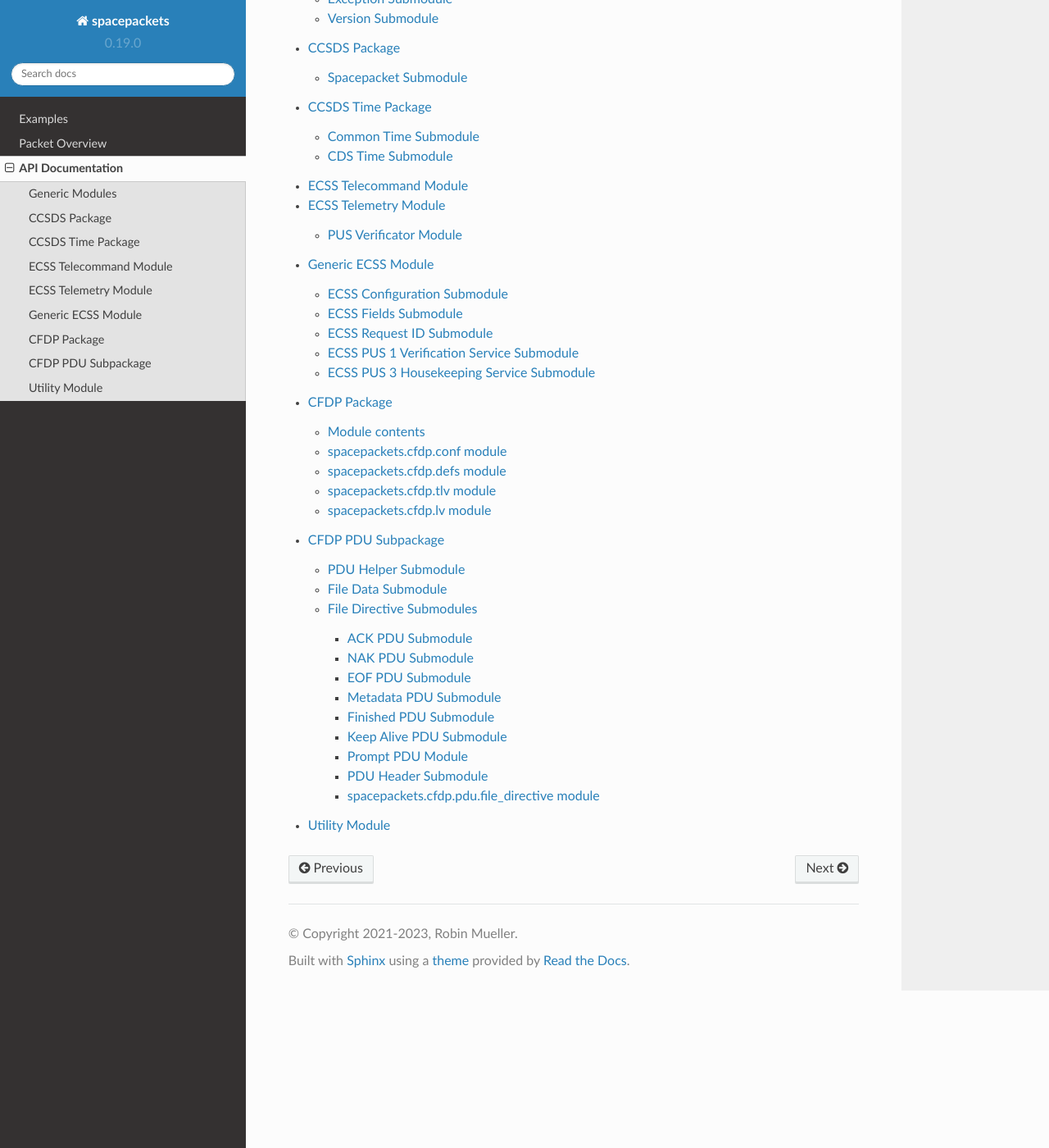
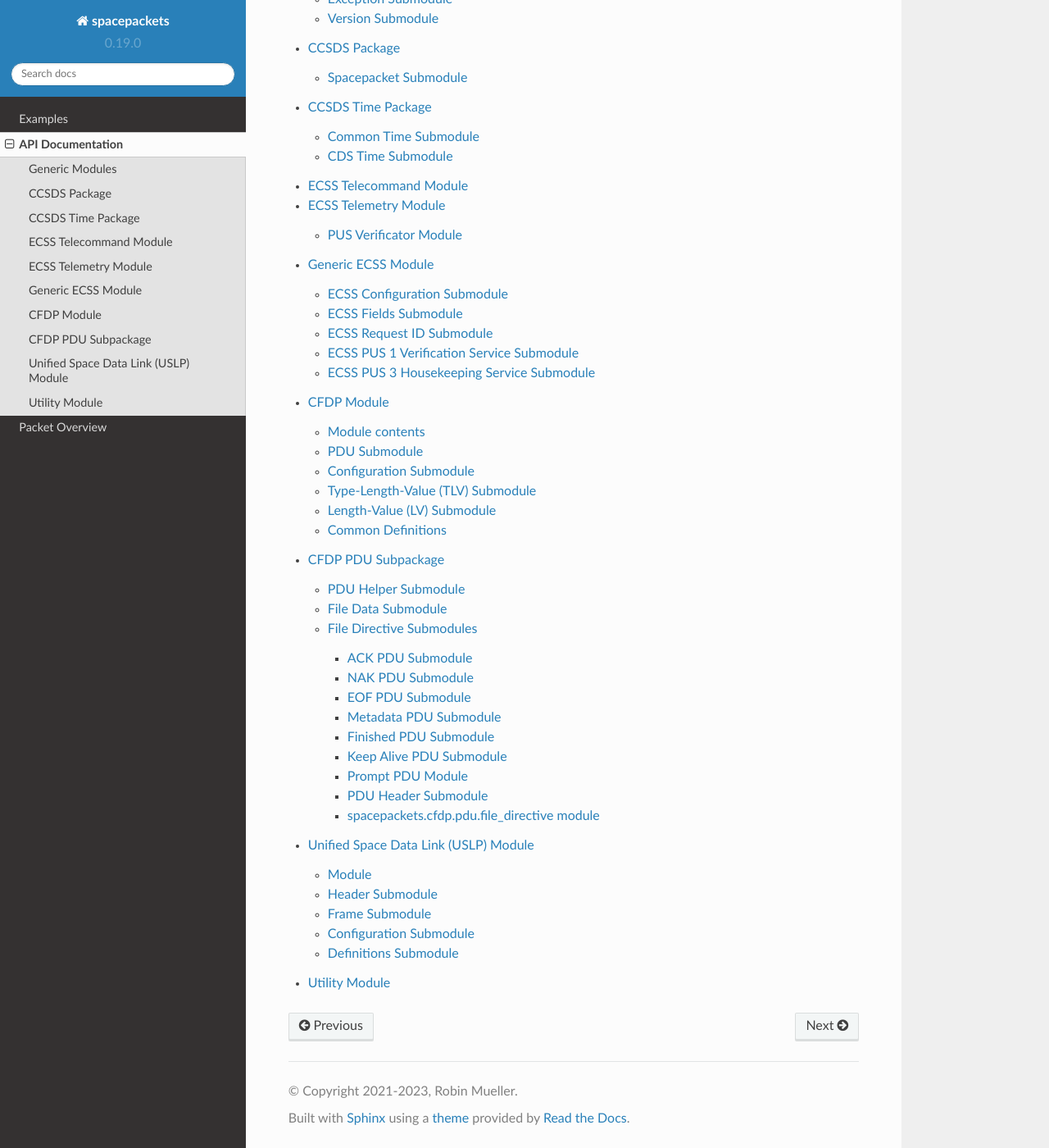
Before and after one commit to us-irs/spacepackets-py, a Sphinx documentation site: the page built from docs/api.rst, in a window 1280 px wide and 1400 px high, scrolled down 576 px. Shown: the whole window at 82% size. Built offline with Sphinx 7.4.7 and the Read the Docs theme 2.0.0, drawn with Linux system fonts in a browser that asks for light colours.

```diff
--- a/docs/api.rst
+++ b/docs/api.rst
@@ -26,4 +26,5 @@ This package also uses the :py:mod:`logging` package to emit warnings.
    api/ecss
    api/cfdp
    api/cfdp_pdu
+   api/uslp
    api/util
--- a/docs/api/cfdp.rst
+++ b/docs/api/cfdp.rst
@@ -1,4 +1,4 @@
-CFDP Package
+CFDP Module
 ==========================
 
 Module contents
@@ -9,7 +9,12 @@ Module contents
    :undoc-members:
    :show-inheritance:
 
-spacepackets.cfdp.conf module
+PDU Submodule
+----------------
+
+:ref:`api/cfdp_pdu:CFDP PDU Subpackage`
+
+Configuration Submodule
 -------------------------------------
 
 .. automodule:: spacepackets.cfdp.conf
@@ -17,15 +22,7 @@ spacepackets.cfdp.conf module
    :undoc-members:
    :show-inheritance:
 
-spacepackets.cfdp.defs module
--------------------------------------
-
-.. automodule:: spacepackets.cfdp.defs
-   :members:
-   :undoc-members:
-   :show-inheritance:
-
-spacepackets.cfdp.tlv module
+Type-Length-Value (TLV) Submodule
 -------------------------------------
 
 .. automodule:: spacepackets.cfdp.tlv
@@ -33,10 +30,18 @@ spacepackets.cfdp.tlv module
    :undoc-members:
    :show-inheritance:
 
-spacepackets.cfdp.lv module
+Length-Value (LV) Submodule
 -------------------------------------
 
 .. automodule:: spacepackets.cfdp.lv
    :members:
    :undoc-members:
    :show-inheritance:
+
+Common Definitions
+-------------------------------------
+
+.. automodule:: spacepackets.cfdp.defs
+   :members:
+   :undoc-members:
+   :show-inheritance:
--- /dev/null
+++ b/docs/api/uslp.rst
@@ -0,0 +1,44 @@
+.. _USLP Module:
+
+Unified Space Data Link (USLP) Module
+=======================================
+
+Module
+---------
+
+.. automodule:: spacepackets.uslp
+   :members:
+   :undoc-members:
+   :show-inheritance:
+
+Header Submodule
+------------------------
+
+.. automodule:: spacepackets.uslp.header
+   :members:
+   :undoc-members:
+   :show-inheritance:
+
+Frame Submodule
+------------------------
+
+.. automodule:: spacepackets.uslp.frame
+   :members:
+   :undoc-members:
+   :show-inheritance:
+
+Configuration Submodule
+------------------------
+
+.. automodule:: spacepackets.uslp.conf
+   :members:
+   :undoc-members:
+   :show-inheritance:
+
+Definitions Submodule
+------------------------
+
+.. automodule:: spacepackets.uslp.defs
+   :members:
+   :undoc-members:
+   :show-inheritance:
--- a/docs/conf.py
+++ b/docs/conf.py
@@ -28,6 +28,7 @@ version = release = get_version()
 # extensions coming with Sphinx (named 'sphinx.ext.*') or your custom
 # ones.
 extensions = [
+    "sphinx.ext.autosectionlabel",
     "sphinx.ext.napoleon",
     "sphinx.ext.autodoc",
     "sphinx.ext.intersphinx",
@@ -39,6 +40,8 @@ extensions = [
 # of imports. The doctests inside the source code are covered by pytest, using the --doctest-modules
 # configuration option.
 doctest_test_doctest_blocks = ""
+
+autosectionlabel_prefix_document = True
 
 autoclass_content = "both"
 
```
Also changed, not shown: docs/index.rst (+10 -9 lines), docs/packets.rst (+8 -0 lines), 2 other files.
